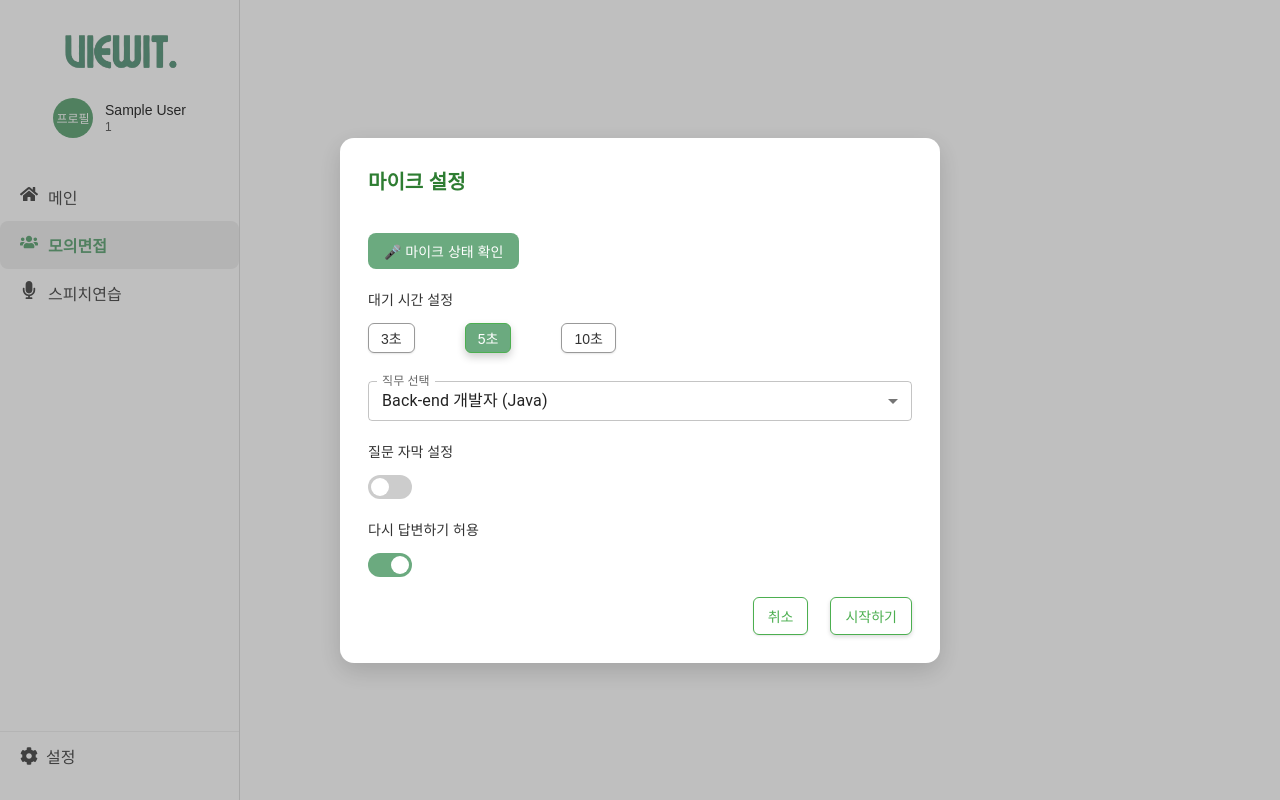
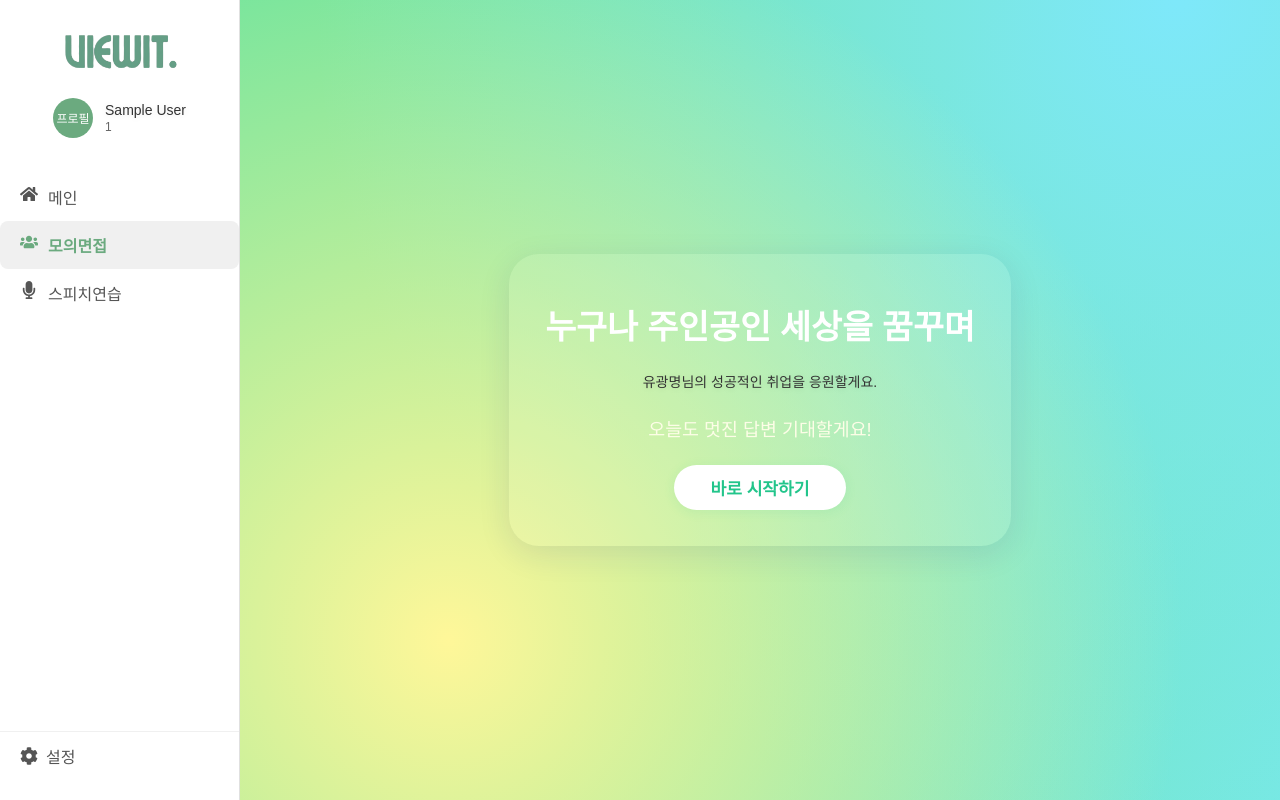
Before and after one commit to joeunjiii/Viewit_P, a React (Create React App) app in the folder front/: page /interview in a window 1280 px wide. Built offline with nearby package versions, Linux system fonts and the light colour scheme; sample sign-in values are in the browser's storage.

Commit message:
중간커밋

```diff
--- a/front/src/main/Interview/Interview.jsx
+++ b/front/src/main/Interview/Interview.jsx
@@ -7,8 +7,9 @@ import QuestionTabs from "./asset/QuestionTabs";
 import InterviewHeader from "./asset/InterviewHeader";
 import QuestionStatusBar from "./asset/QuestionStatusBar";
 import InterviewSessionManager from "./InterviewSessionManager";
-import Timer from "./asset/Timer";
+import WelcomeMessage from "./WelcomeMessage";
 
+import { useInterviewFlow } from './hook/useInterviewFlow';
 function Interview() {
   const [showModal, setShowModal] = useState(true);
   const [micCheckOpen, setMicCheckOpen] = useState(false);
@@ -16,16 +17,26 @@ function Interview() {
   const [allowRetry, setAllowRetry] = useState(true);
   const [waitTime, setWaitTime] = useState(5);
   const [questionNumber, setQuestionNumber] = useState(1);
-  const [captionText, setCaptionText] = useState("면접관: 자기소개 부탁드립니다.");
+  const [captionText, setCaptionText] =
+    useState("면접관: 자기소개 부탁드립니다.");
   const [status, setStatus] = useState("idle");
   const [remainingTime, setRemainingTime] = useState(0);
+  const [showWelcome, setShowWelcome] = useState(true);
 
   const handleStart = (settings) => {
     setShowModal(false);
+    setMicCheckOpen(false);
+    setShowWelcome(true);
     setAutoQuestion(settings.autoQuestion);
     setWaitTime(settings.waitTime);
     setAllowRetry(settings.allowRetry);
   };
+
+  const handleWelcomeStart = () => {
+    console.log("👋 WelcomeMessage '바로 시작하기' 버튼 클릭됨. 면접 시작!");
+    setShowWelcome(false);
+  };
+
 
   return (
     <>
@@ -39,14 +50,21 @@ function Interview() {
 
       {micCheckOpen && <MicCheckModal onClose={() => setMicCheckOpen(false)} />}
 
-      {!showModal && (
+      {/* 웰컴 메시지는 설정 끝나고 나와야 하므로 */}
+      {showWelcome &&  (
+        <WelcomeMessage username="유광명" onStart={handleWelcomeStart} />
+      )}
+      {!showModal && !showWelcome &&(
         <div className="interview-wrapper">
           <InterviewHeader totalDuration={600} />
           <div className="interview-section-body">
             <QuestionTabs questionNumber={questionNumber} />
             <div className="interview-body">
               <div className="status-display-box">
-                <QuestionStatusBar status={status} remainingTime={remainingTime} />
+                <QuestionStatusBar
+                  status={status}
+                  remainingTime={remainingTime}
+                />
               </div>
 
               <InterviewSessionManager
@@ -61,8 +79,6 @@ function Interview() {
                 }}
               />
             </div>
-
-
           </div>
 
           {autoQuestion && <CaptionBox text={captionText} />}
--- a/front/src/main/Interview/InterviewSessionManager.jsx
+++ b/front/src/main/Interview/InterviewSessionManager.jsx
@@ -5,6 +5,7 @@ import { requestSpeechToText } from "./api/stt";
 import Timer from "./asset/Timer";
 
 const PHASE = {
+  IDLE: "idle",
   READY: "ready",         // 준비(시작)
   TTS: "tts",             // 질문 음성 재생
   WAITING: "wait",        // 대기시간
@@ -14,6 +15,7 @@ const PHASE = {
 };
 
 function InterviewSessionManager({
+  startInterview = false,
   waitTime = 3,
   answerDuration = 10,
   allowRetry = true,
@@ -30,14 +32,23 @@ function InterviewSessionManager({
   const recorderRef = useRef(null);
   const audioRef = useRef(null);
 
+  useEffect(() => {
+    if (startInterview && phase === PHASE.IDLE) {
+      console.log("🚀 InterviewSessionManager: 면접 시작 신호 감지, READY로 전환");
+      setPhase(PHASE.READY);
+    }
+  }, [startInterview, phase]);
+
   // phase 바뀔 때마다 로직 분기(useEffect 1개)
   useEffect(() => {
     onStatusChange?.(phase);
-
     // 공통: 타이머 항상 정리
     clearInterval(timerRef.current);
 
     switch (phase) {
+      case PHASE.IDLE:
+        // startInterview가 true가 되기 전까지 대기
+        break;
       case PHASE.READY:
         // 1. 질문+TTS URL 요청
         (async () => {
@@ -157,7 +168,7 @@ function InterviewSessionManager({
   // STT 결과 → 부모로 전달
   useEffect(() => {
     if (phase === PHASE.COMPLETE && sttResult) {
-      console.log("🎉 [COMPLETE] 부모에 결과 전달:", sttResult);
+      console.log("🎉 [COMPLETE] 프론트에 결과 전달:", sttResult);
       onAnswerComplete?.(sttResult); // 부모 컴포넌트로 전달 등
       setSttResult(null);
       // 또는 결과 UI에 표시
--- a/front/src/main/Interview/InterviewSettingModal.jsx
+++ b/front/src/main/Interview/InterviewSettingModal.jsx
@@ -3,7 +3,7 @@ import React, { useState } from "react";
 import {  useNavigate } from "react-router-dom";
 import "./InterviewSettingModal.css";
 import { FormControl, InputLabel, Select, MenuItem } from "@mui/material";
-import { requestTTS } from "./api/tts";
+
 
 function InterviewSettingsModal({ onClose, onStart, onOpenMicCheck }) {
   const [micEnabled] = useState(true);// 마이크상태
@@ -13,7 +13,7 @@ function InterviewSettingsModal({ onClose, onStart, onOpenMicCheck }) {
 
 
   const navigate = useNavigate();
-  const [isTimerActive, setIsTimerActive] = useState(false);
+
   const [waitTime, setWaitTime] = useState(5); // 기본값 5초
 
 
@@ -23,7 +23,7 @@ function InterviewSettingsModal({ onClose, onStart, onOpenMicCheck }) {
   };
 
   const handleStart = async (settings) => {
-    console.log("시작 설정:", settings);
+    console.log("시작 설정(InterviewSettingsModal) 버튼 클릭됨.");
     onStart({
       micEnabled,
       waitTime,
@@ -32,17 +32,7 @@ function InterviewSettingsModal({ onClose, onStart, onOpenMicCheck }) {
       allowRetry,
     });
 
-    const audioUrl = await requestTTS();
-    if (audioUrl) {
-      const audio = new Audio("http://localhost:8000" + audioUrl);
-      audio.play();
 
-      audio.onended = () => {
-        console.log("🔊 TTS 재생 완료, 타이머 시작");
-
-      };
-    }
-  };
 
   return (
     <div className="modal-overlay">
@@ -127,12 +117,13 @@ function InterviewSettingsModal({ onClose, onStart, onOpenMicCheck }) {
             취소
           </button>
           <button className="start" onClick={handleStart}>
-            시작하기
+            설정하기
           </button>
         </div>
       </div>
     </div>
   );
 }
+}
 
 export default InterviewSettingsModal;
--- /dev/null
+++ b/front/src/main/Interview/WelcomeMessage.css
@@ -0,0 +1,55 @@
+.welcome-bg {
+    min-height: 100vh;
+    display: flex;
+    align-items: center;
+    justify-content: center;
+    background: radial-gradient(circle at 20% 80%, #fff799, transparent 70%),
+                radial-gradient(circle at 90% 0%, #7ee8fa, transparent 70%),
+                linear-gradient(120deg, #70e49d 50%, #77e8e2 100%);
+  }
+
+  .welcome-content {
+    text-align: center;
+    background: rgba(255,255,255,0.10);
+    border-radius: 30px;
+    padding: 50px 36px 36px 36px;
+    box-shadow: 0 8px 32px 0 rgba(31, 38, 135, 0.11);
+  }
+
+  .welcome-title {
+    font-size: 2.1rem;
+    font-weight: 700;
+    color: #fff;
+    line-height: 1.4;
+    margin-bottom: 16px;
+  }
+
+  .username {
+    color: #fffde4;
+    text-shadow: 0 1px 6px rgba(0,0,0,0.10);
+  }
+
+  .welcome-message {
+    font-size: 1.15rem;
+    margin: 10px 0 24px 0;
+    color: #fdfde7;
+  }
+
+  .countdown {
+    font-size: 1.2rem;
+    color: #ffffffd8;
+    font-weight: 500;
+    margin-bottom: 20px;
+    transition: all 0.3s;
+  }
+
+  .start-btn {
+    background: #fff;
+    color: #22c58b;
+    font-weight: bold;
+    border: none;
+    border-radius: 24px;
+    padding: 10px 36px;
+    font-size: 1.07rem;
+    box-shadow: 0 2px 12px 0 rgba(34, 197, 138, 0.11)
+  }
--- /dev/null
+++ b/front/src/main/Interview/WelcomeMessage.jsx
@@ -0,0 +1,30 @@
+import React, { useEffect, useState } from "react";
+import "./WelcomeMessage.css";
+
+const cheerMessages = [
+  "오늘도 멋진 답변 기대할게요!",
+  "유광명님의 멋진 취업을 응원합니다!",
+  "긴장하지 말고, 당신의 이야기를 들려주세요!"
+];
+
+export default function WelcomeMessage({ username = "지원자", onStart }) {
+  // 랜덤 문구 선택
+  const [message] = useState(() => cheerMessages[Math.floor(Math.random() * cheerMessages.length)]);
+
+
+
+
+  return (
+    <div className="welcome-bg">
+      <div className="welcome-content">
+        <h1 className="welcome-title">
+          누구나 주인공인 세상을 꿈꾸며<br />
+          <span className="username">{username}님의 성공적인 취업을 응원할게요.</span>
+        </h1>
+        <p className="welcome-message">{message}</p>
+
+        <button className="start-btn" onClick={onStart}>바로 시작하기</button>
+      </div>
+    </div>
+  );
+}
--- /dev/null
+++ b/front/src/main/Interview/hook/useInterviewFlow.js
@@ -0,0 +1,51 @@
+import { useState, useCallback } from 'react';
+
+export const useInterviewFlow = () => {
+  // === 면접 흐름 제어 상태 ===
+  const [showModal, setShowModal] = useState(true); // InterviewSettingsModal 표시 여부 (초기값 true)
+  const [showWelcome, setShowWelcome] = useState(false); // WelcomeMessage 표시 여부
+  const [interviewSettings, setInterviewSettings] = useState(null); // 설정 모달에서 받은 면접 설정
+
+  // === 면접 설정 모달에서 '설정하기' 버튼 클릭 시 호출될 함수 ===
+  // InterviewSettingsModal -> Interview (onStart prop) -> useInterviewFlow (handleStartSettings)
+  const handleStartSettings = useCallback((settings) => {
+    console.log("Hooks: 설정 모달 완료 -> WelcomeMessage 표시");
+    setShowModal(false); // 설정 모달 닫기
+    setInterviewSettings(settings); // 받은 설정 값 저장
+    setShowWelcome(true); // WelcomeMessage 표시
+  }, []);
+
+  // === WelcomeMessage에서 '바로 시작하기' 버튼 클릭 시 호출될 함수 ===
+  // WelcomeMessage -> Interview (onStart prop) -> useInterviewFlow (handleWelcomeStart)
+  const handleWelcomeStart = useCallback(() => {
+    console.log("Hooks: WelcomeMessage 완료 -> 실제 면접 시작");
+    setShowWelcome(false); // WelcomeMessage 닫기
+    // 이 시점에서 Interview 컴포넌트의 조건부 렌더링에 의해 InterviewSessionManager가 활성화됨
+  }, []);
+
+  // === MicCheckModal 제어 상태 (필요하다면 여기에 추가) ===
+  // MicCheckModal은 InterviewSettingsModal에서 직접 제어하므로
+  // 여기서는 직접적인 로직이 필요 없을 수 있지만,
+  // Interview 컴포넌트에서 이 훅의 값을 사용할 수 있도록 반환.
+  const [micCheckOpen, setMicCheckOpen] = useState(false);
+  const handleOpenMicCheck = useCallback(() => setMicCheckOpen(true), []);
+  const handleCloseMicCheck = useCallback(() => setMicCheckOpen(false), []);
+
+
+  return {
+    // 상태 값들
+    showModal,
+    showWelcome,
+    micCheckOpen,
+    interviewSettings, // InterviewSessionManager에 전달할 설정값
+
+    // 흐름 제어 함수들
+    handleStartSettings,
+    handleWelcomeStart,
+    handleOpenMicCheck, // InterviewSettingsModal에서 MicCheckModal을 열기 위한 함수
+    handleCloseMicCheck, // MicCheckModal을 닫기 위한 함수
+    // Note: MicCheckModal의 onClose는 직접 Modal에서 호출되므로,
+    // 이곳의 handleCloseMicCheck가 필수는 아닐 수 있지만,
+    // 일관된 관리를 위해 포함했습니다.
+  };
+};
--- a/front/src/main/Layout.jsx
+++ b/front/src/main/Layout.jsx
@@ -1,17 +1,25 @@
 // components/Layout.jsx
 import React, { useState } from "react";
-import { Outlet} from "react-router-dom";
+import { Outlet, useLocation } from "react-router-dom";
 import Sidebar from "./maincomponent/Sidebar";
 import SpeechAlertModal from "./ex/SpeechAlertModal";
 import "./Layout.css";
 
 function Layout() {
   const [showSpeechModal, setShowSpeechModal] = useState(false);
+  const location = useLocation();
   console.log("🔁 Layout 렌더링됨");
+  console.log("현재 경로:", location.pathname);
+  const isInterviewPage = location.pathname === "/Interview"; // 실제 Interview 페이지 경로로 변경해주세요
 
+  console.log("인터뷰 페이지인가요?", isInterviewPage);
   return (
     <div className="layout-container">
-      <Sidebar onSpeechClick={() => setShowSpeechModal(true)} />
+      {/* Interview 페이지가 아닐 때만 Sidebar 렌더링 */}
+      {!isInterviewPage && (
+        <Sidebar onSpeechClick={() => setShowSpeechModal(true)} />
+      )}
+
       {showSpeechModal && (
         <SpeechAlertModal onClose={() => setShowSpeechModal(false)} />
       )}
```
